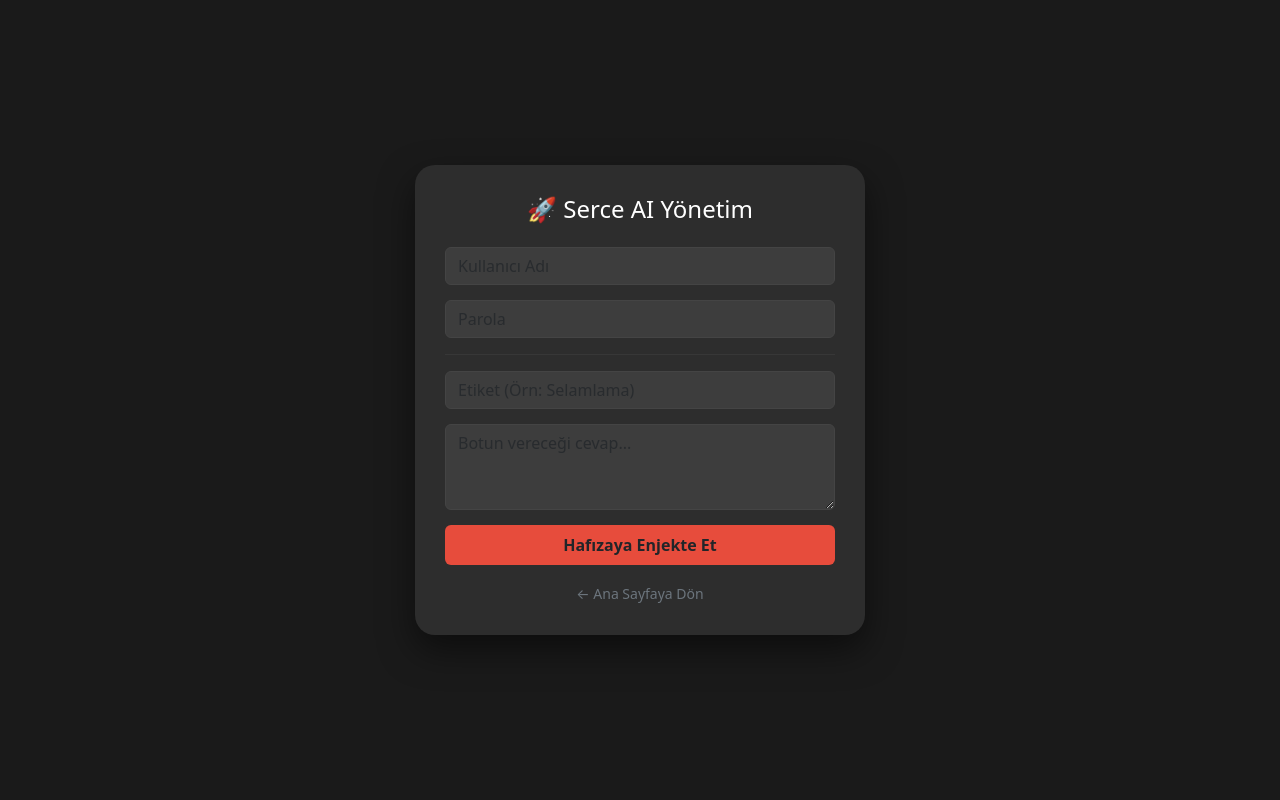
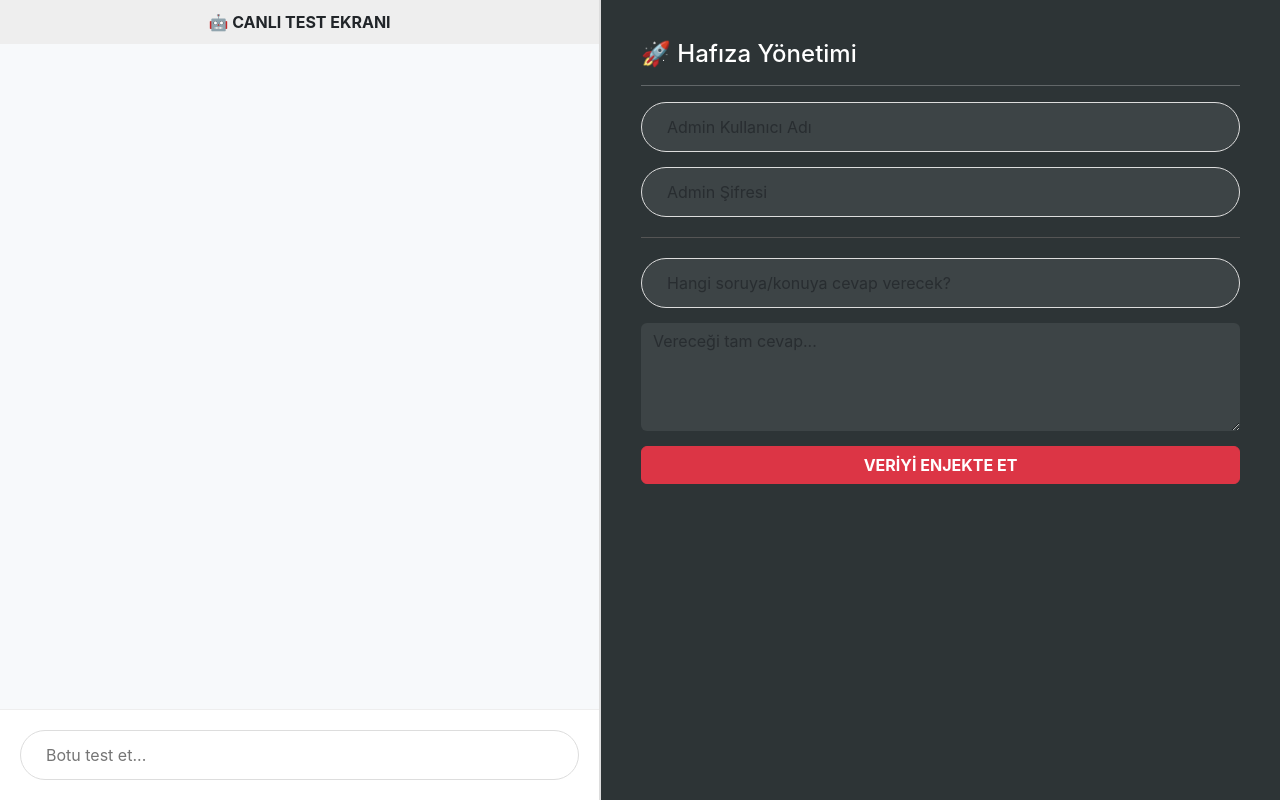
Before and after one commit to creator-a14y/Serce, a Flask app: page /debug in a window 1280 px wide. Run offline with Flask 3, Linux system fonts and the light colour scheme.

Commit message:
Update debug.html

```diff
--- a/app/templates/debug.html
+++ b/app/templates/debug.html
@@ -2,61 +2,68 @@
 <html lang="tr">
 <head>
     <meta charset="UTF-8">
-    <title>Serce AI - Debug Paneli</title>
+    <title>Serce AI - Debug & Test</title>
     <link href="https://cdn.jsdelivr.net/npm/bootstrap@5.3.0/dist/css/bootstrap.min.css" rel="stylesheet">
+    <link rel="stylesheet" href="/static/style.css">
     <style>
-        body { background: #1a1a1a; color: white; height: 100vh; display: flex; align-items: center; justify-content: center; }
-        .debug-card { width: 100%; max-width: 450px; background: #2d2d2d; padding: 30px; border-radius: 20px; box-shadow: 0 15px 35px rgba(0,0,0,0.5); }
-        input, textarea { background: #3d3d3d !important; border: 1px solid #444 !important; color: white !important; margin-bottom: 15px; }
-        .btn-teach { background: #e74c3c; border: none; font-weight: bold; }
-        .status { font-size: 13px; text-align: center; margin-top: 10px; }
+        .split-screen { display: flex; height: 100vh; }
+        .test-side { flex: 1; border-right: 2px solid #ddd; display: flex; flex-direction: column; }
+        .teach-side { flex: 1; background: #2d3436; color: white; padding: 40px; overflow-y: auto; }
+        .teach-side input, .teach-side textarea { background: #3d4446 !important; color: white !important; border: none; margin-bottom: 15px; }
     </style>
 </head>
 <body>
+    <div class="split-screen">
+        <div class="test-side">
+            <div style="background:#eee; padding:10px; text-align:center; font-weight:bold;">🤖 CANLI TEST EKRANI</div>
+            <div id="chat-container"></div>
+            <div class="input-area" style="position:relative; width:100%;">
+                <div class="wrapper">
+                    <input type="text" id="test-input" placeholder="Botu test et..." onkeypress="if(event.key === 'Enter') test()">
+                </div>
+            </div>
+        </div>
 
-<div class="debug-card">
-    <h4 class="text-center mb-4">🚀 Serce AI Yönetim</h4>
-    <input type="text" id="user" class="form-control" placeholder="Kullanıcı Adı">
-    <input type="password" id="pass" class="form-control" placeholder="Parola">
-    <hr style="border-color: #555;">
-    <input type="text" id="tag" class="form-control" placeholder="Etiket (Örn: Selamlama)">
-    <textarea id="resp" class="form-control" rows="3" placeholder="Botun vereceği cevap..."></textarea>
-    <button onclick="save()" class="btn btn-teach w-100 py-2">Hafızaya Enjekte Et</button>
-    <div id="status" class="status"></div>
-    <div class="text-center mt-3">
-        <a href="/" class="text-secondary text-decoration-none small">← Ana Sayfaya Dön</a>
+        <div class="teach-side">
+            <h4>🚀 Hafıza Yönetimi</h4><hr>
+            <input type="text" id="user" class="form-control" placeholder="Admin Kullanıcı Adı">
+            <input type="password" id="pass" class="form-control" placeholder="Admin Şifresi">
+            <div style="margin:20px 0; border-top:1px solid #555;"></div>
+            <input type="text" id="tag" class="form-control" placeholder="Hangi soruya/konuya cevap verecek?">
+            <textarea id="resp" class="form-control" rows="4" placeholder="Vereceği tam cevap..."></textarea>
+            <button onclick="save()" class="btn btn-danger w-100 fw-bold">VERİYİ ENJEKTE ET</button>
+            <div id="status" class="mt-3 text-center"></div>
         </div>
     </div>
 
     <script>
+        async function test() {
+            const inp = document.getElementById('test-input');
+            const box = document.getElementById('chat-container');
+            if(!inp.value.trim()) return;
+            box.innerHTML += `<div class="message user">${inp.value}</div>`;
+            const res = await fetch(`/get?msg=${encodeURIComponent(inp.value)}&mode=debug`);
+            const data = await res.json();
+            box.innerHTML += `<div class="message bot"><b>System (Debug):</b><br>${data.response}</div>`;
+            inp.value = ''; box.scrollTop = box.scrollHeight;
+        }
+
         async function save() {
-        const status = document.getElementById('status');
+            const s = document.getElementById('status');
             const payload = {
                 user: document.getElementById('user').value,
                 password: document.getElementById('pass').value,
                 tag: document.getElementById('tag').value,
                 response: document.getElementById('resp').value
             };
-
-        status.innerText = "Gönderiliyor...";
-
-        try {
             const res = await fetch('/teach_debug', {
                 method: 'POST',
                 headers: {'Content-Type': 'application/json'},
                 body: JSON.stringify(payload)
             });
             const data = await res.json();
-            status.innerText = data.message;
-            status.style.color = res.ok ? "#2ecc71" : "#e74c3c";
-            if(res.ok) {
-                document.getElementById('tag').value = '';
-                document.getElementById('resp').value = '';
-            }
-        } catch (e) {
-            status.innerText = "Bağlantı hatası!";
-            status.style.color = "#e74c3c";
-        }
+            s.innerText = data.message;
+            s.className = res.ok ? "text-success" : "text-danger";
         }
     </script>
 </body>
```
Lines whose indentation alone changed are shown as unchanged.
